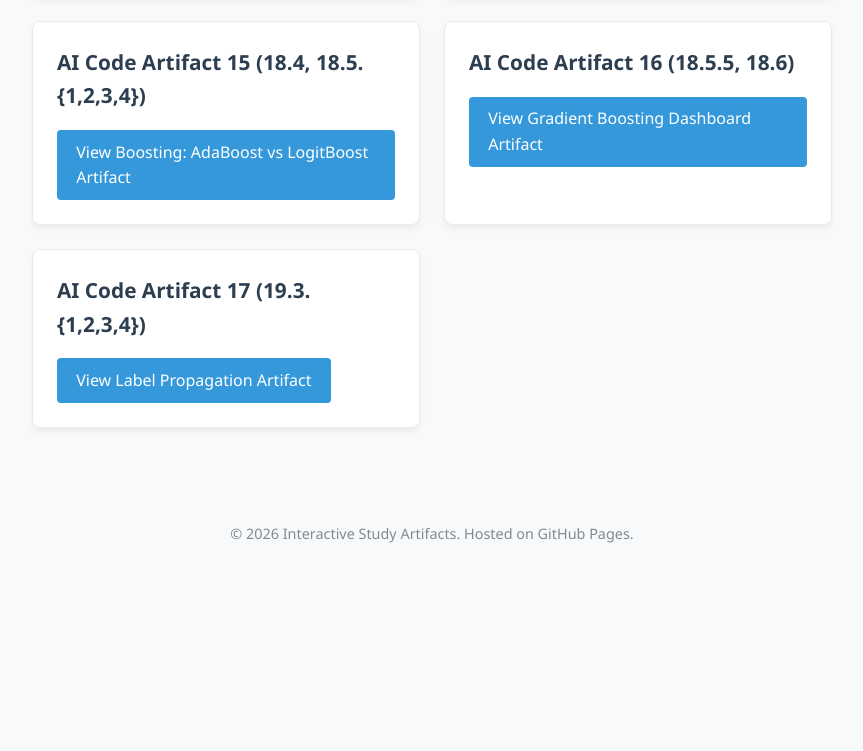
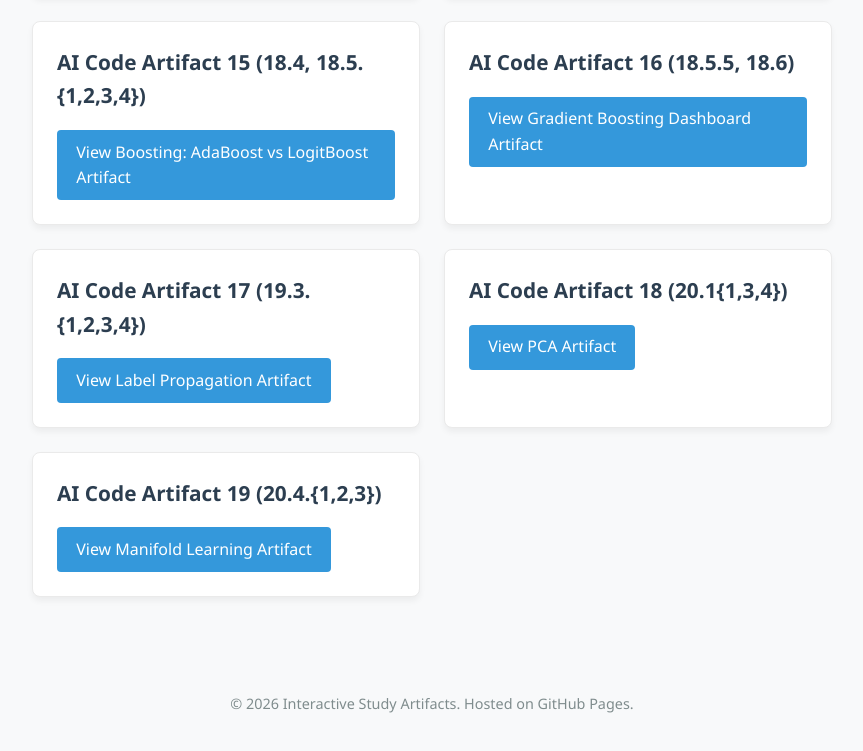
Before and after one commit to gbean4/Advanced_ML_Artifacts, a plain HTML site: page index.html in a window 1280 px wide. Shown: the part 1777-2528 px from the top of the page, without its empty margins (208-1071 px from the left). Before the commit the page ends 2369 px from the top, so only its background shows below. Drawn offline with Linux system fonts and the light colour scheme.

Commit message:
Add links for PCA and Manifold Learning artifacts

```diff
--- a/index.html
+++ b/index.html
@@ -237,6 +237,18 @@
                 <a href="label_propagation.html" class="button">View Label Propagation Artifact</a>
             </div>
 
+            <div class="artifact-card">
+                <h2>AI Code Artifact 18 (20.1{1,3,4})</h2>
+                <!-- REPLACE "your-other-file.html" WITH THE ACTUAL NAME OF YOUR HTML FILE -->
+                <a href="PCA.html" class="button">View PCA Artifact</a>
+            </div>
+
+            <div class="artifact-card">
+                <h2>AI Code Artifact 19 (20.4.{1,2,3})</h2>
+                <!-- REPLACE "your-other-file.html" WITH THE ACTUAL NAME OF YOUR HTML FILE -->
+                <a href="manifold_learning.html" class="button">View Manifold Learning Artifact</a>
+            </div>
+
             <!-- You can copy and paste the block below to add more artifacts later as you build them -->
             <!--
             <div class="artifact-card">
```
